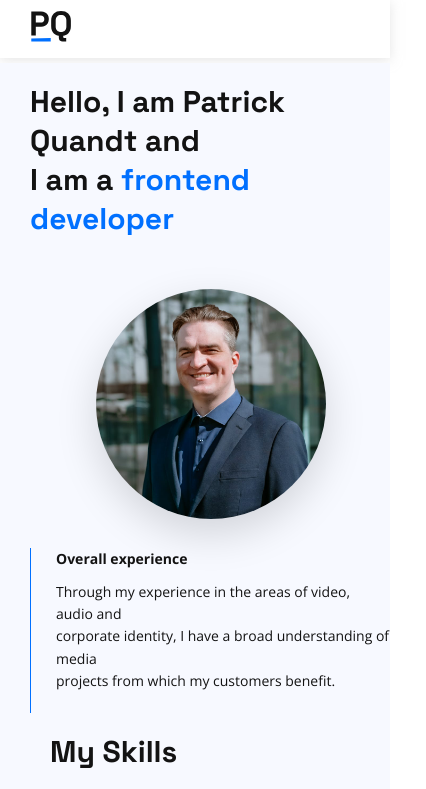
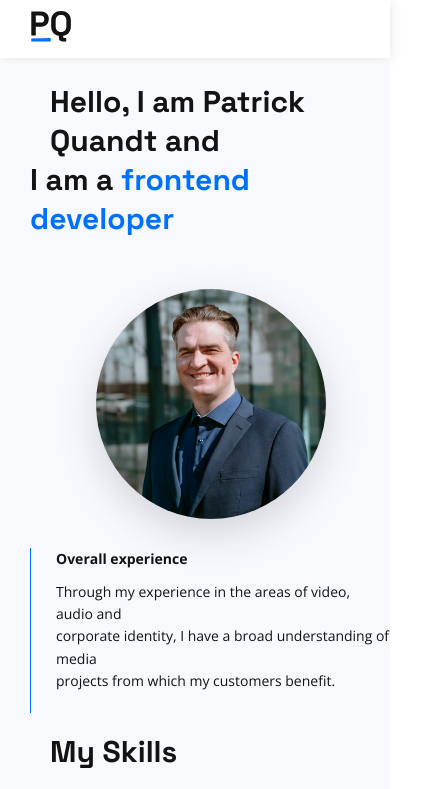
Before and after one commit to pquandt/pqweb, a React (Create React App) app: page / in a window 390 px wide. Shown: the top 789 px of the page, 426 px wide, since content can reach past the window. Built offline with nearby package versions, Linux system fonts and the light colour scheme.

Commit message:
mobile contact style tweak

```diff
--- a/sass/layout/_contact.scss
+++ b/sass/layout/_contact.scss
@@ -37,8 +37,14 @@
 }
 
 @media screen and (max-width: 768px) {
+  h1 {
+    padding-left: 2rem;
+  }
   .contact {
     padding-top: 2rem;
-    padding-left: 3rem;
+    padding-left: 2rem;
+    &-wrapper {
+      justify-content: center;
+    }
   }
 }
--- a/src/css/style.css
+++ b/src/css/style.css
@@ -419,9 +419,13 @@ h1 {
     color: #131313; }
 
 @media screen and (max-width: 768px) {
+  h1 {
+    padding-left: 2rem; }
   .contact {
     padding-top: 2rem;
-    padding-left: 3rem; } }
+    padding-left: 2rem; }
+    .contact-wrapper {
+      justify-content: center; } }
 
 .card {
   background-color: #f7f9ff;
```
